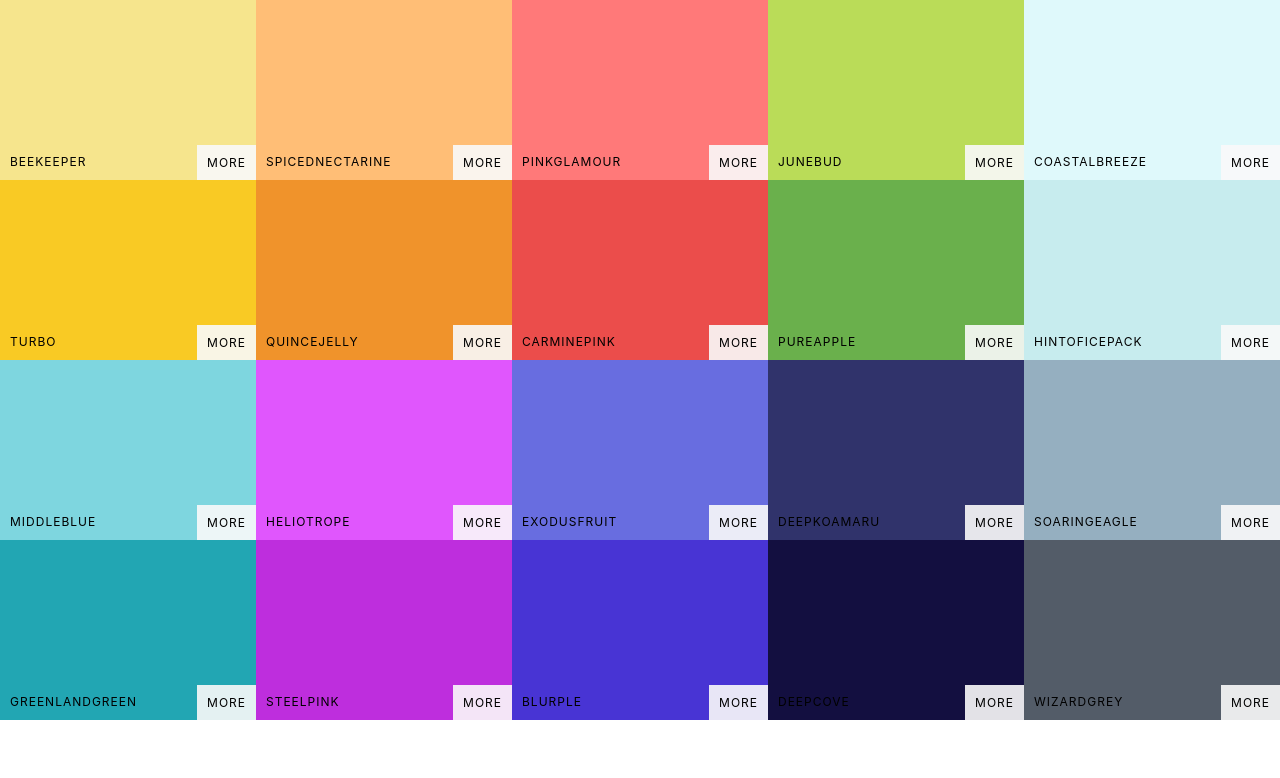
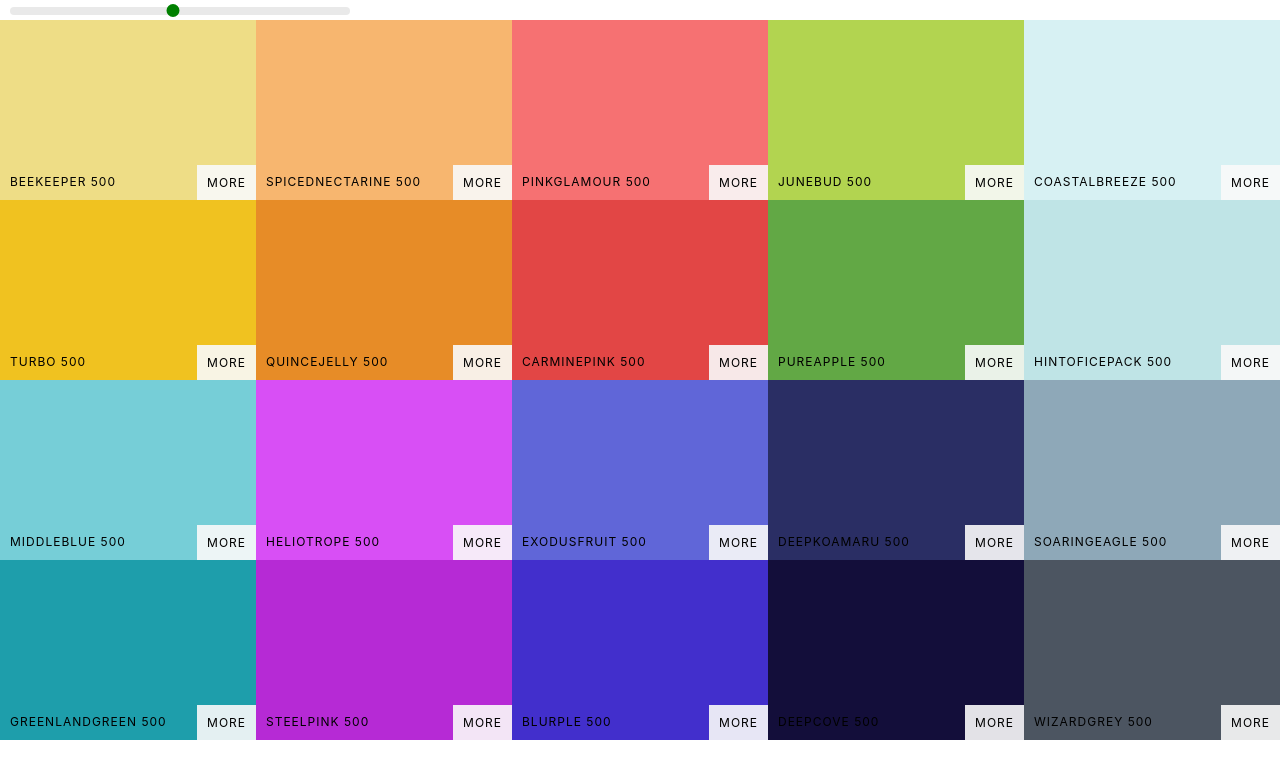
Before and after one commit to callumboaden/color_palette, a React (Create React App) app: page / in a window 1280 px wide. Shown: the top 778 px of the page. Built offline with nearby package versions, Linux system fonts and the light colour scheme.

Commit message:
added slider

```diff
--- a/package.json
+++ b/package.json
@@ -4,6 +4,7 @@
   "private": true,
   "dependencies": {
     "chroma-js": "^2.1.0",
+    "rc-slider": "^8.7.1",
     "react": "^16.12.0",
     "react-copy-to-clipboard": "^5.0.2",
     "react-dom": "^16.12.0",
--- a/src/App.js
+++ b/src/App.js
@@ -5,10 +5,10 @@
 
 class App extends Component {
   render() {
-    console.log(generatePalette(seedColors[4]));
+    // console.log(generatePalette(seedColors[4]));
     return (
       <div className="App">
-        <Palette {...seedColors[4]} />
+        <Palette palette={generatePalette(seedColors[4])} />
       </div>
     );
   }
--- a/src/Palette.css
+++ b/src/Palette.css
@@ -8,3 +8,32 @@
     flex-wrap: wrap;
     height: 90%;
 }
+
+.slider {
+    width: 340px;
+    margin: 0 10px;
+    display: inline-block;
+}
+
+.rc-slider-track
+{
+    background-color: transparent;
+}
+.rc-slider-rail
+{
+    height: 8px;
+}
+.rc-slider-handle,
+.rc-slider-handle:active,
+.rc-slider-handle:focus,
+.rc-slider-handle:hover
+{
+    background-color: green;
+    outline:none;
+    border: 2px solid green;
+    box-shadow: none;
+    width: 13px;
+    height: 13px;
+    margin-left: -7px;
+    margin-top: -3px;
+}
--- a/src/Palette.js
+++ b/src/Palette.js
@@ -1,18 +1,40 @@
 import React, { Component } from 'react';
 import ColorBox from './ColorBox';
+
+import Slider from 'rc-slider';
+import 'rc-slider/assets/index.css';
 
 import './Palette.css';
 
 class Palette extends Component {
+    constructor(props) {
+        super(props);
+        this.state = { level: 500 };
+
+        this.changeLevel = this.changeLevel.bind(this);
+    }
+    changeLevel(level) {
+        this.setState({ level: level })
+    }
     render() {
-        const colorBoxes = this.props.colors.map(color => (
+        const { colors } = this.props.palette;
+        const { level } = this.state;
+        const colorBoxes = colors[level].map(color => (
             <ColorBox
-                background={color.color}
+                background={color.hex}
                 name={color.name} />
         ));
         return (
             <div className="Palette">
-            { /* Navbar goes here */}
+                <div className="slider">
+                    <Slider
+                        defaultValue={this.state.level}
+                        min={100}
+                        max={900}
+                        step={100}
+                        onChange={this.changeLevel}
+                    />
+                </div>
                 <div className="Palette-colors">
 
                     { colorBoxes }
```
Also changed, not shown: 1 other file (tests, documents, lock files or other folders).
